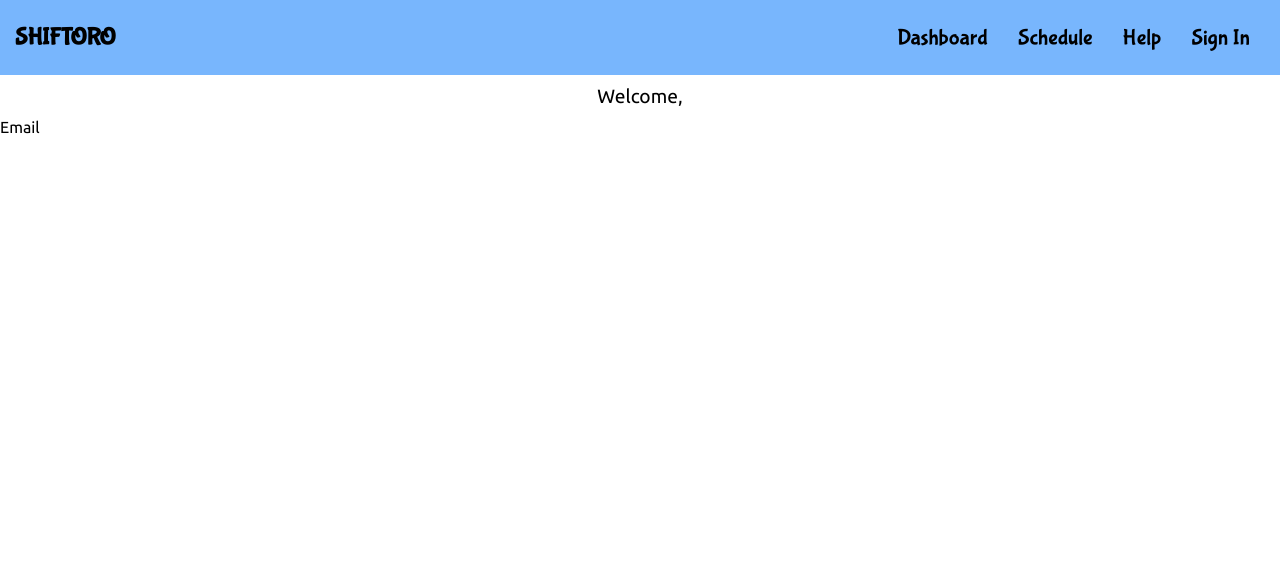
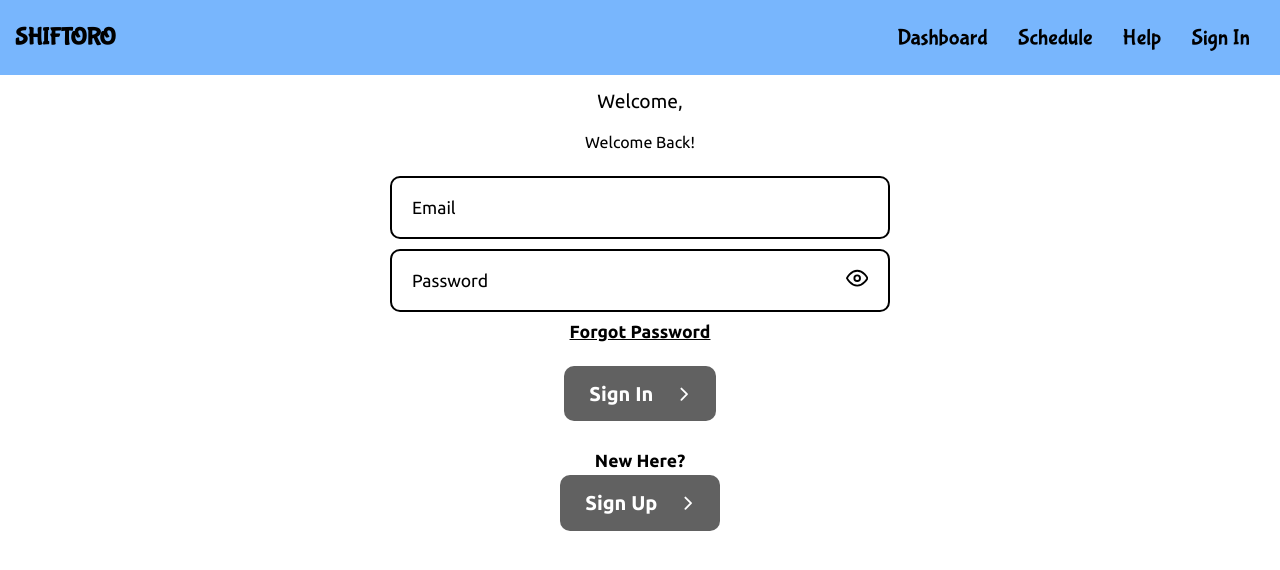
Before and after one commit to DevWig/shiftoro, a React (Create React App) app: page /sign-in in a window 1280 px wide. Shown: the top 570 px of the page. Built offline with nearby package versions, Linux system fonts and the light colour scheme; no server answers.

Commit message:
Build out base functionality of sign in page and add styles to main CSS file

```diff
--- a/src/App.css
+++ b/src/App.css
@@ -14,6 +14,7 @@ h1 {
   justify-content: space-between;
   align-items: center;
   padding: 15px;
+  margin-bottom: 15px;
 }
 
 .logo-container {
@@ -43,3 +44,90 @@ h1 {
   margin: 10px 0;
   text-align: center;
 }
+
+.page-header {
+  width: 100%;
+  margin: 10px 0 25px 0;
+}
+
+.page-container {
+  width: 100%;
+  display: flex;
+  flex-direction: column;
+  align-items: center;
+}
+
+.auth-form {
+  width: 100%;
+  display: flex;
+  flex-direction: column;
+  align-items: center;
+}
+
+.auth-input-container {
+  width: 80%;
+  max-width: 500px;
+  display: flex;
+  justify-content: space-between;
+  border: 2px solid black;
+  border-radius: 10px;
+  padding: 10px;
+  margin: 0 0 10px 0;
+}
+
+.auth-input {
+  width: 80%;
+  max-width: 500px;
+  font-size: 1.1rem;
+  margin: 10px;
+}
+
+.show-password-button {
+  font-size: 1.4rem;
+  margin: auto 10px;
+}
+
+.forgot-password-link {
+  margin: 0 0 25px 0;
+  font-size: 1.1rem;
+  font-weight: 700;
+  text-decoration: underline;
+}
+
+.auth-button {
+  display: flex;
+  justify-content: space-around;
+  align-items: center;
+  font-size: 1.25rem;
+  font-weight: 700;
+  color: white;
+  background: rgb(97, 97, 97);
+  padding: 5px 10px 5px 25px;
+  cursor: pointer;
+  border-radius: 10px;
+}
+
+.auth-button:hover {
+  background-color: rgb(67, 123, 187);
+}
+
+.auth-caret {
+  padding: 10px 10px 6px 10px;
+  font-size: 1.4rem;
+  color: white;
+  margin: 2px 0 0 10px;
+}
+
+.instead-container {
+  margin: 30px 10px;
+  display: flex;
+  flex-direction: column;
+  justify-content: center;
+  align-items: center;
+}
+
+.button-descriptor-text {
+  font-size: 1.1rem;
+  font-weight: 700;
+  margin-bottom: 5px;
+}
--- a/src/pages/SignIn.jsx
+++ b/src/pages/SignIn.jsx
@@ -1,28 +1,101 @@
-import { useState } from 'react'
+import { useState, useContext } from 'react'
 import { Link, useNavigate } from 'react-router-dom'
 import { getAuth, signInWithEmailAndPassword } from 'firebase/auth'
-import {FiEye, FieEyeOff} from 'react-icons/fi'
+import { FiEye, FiEyeOff, FiChevronRight } from 'react-icons/fi'
 
+import FirebaseContext from '../context/FirebaseContext'
 
 function SignIn() {
+  const {setUser} = useContext(FirebaseContext)
+  const [showPassword, setShowPassword] = useState(false)
+  const [formData, setFormData] = useState({
+    email: '',
+    password: '',
+  })
+  const { email, password } = formData
+  const navigate = useNavigate()
+
+  const onChange = (e) => {
+    setFormData((prevState) => ({
+      ...prevState,
+      [e.target.id]: e.target.value,
+    })
+  )}
+
+  const onSubmit = async(e) => {
+    e.preventDefault()
+    console.log('form has been submitted')
+    try {
+      const auth = getAuth()
+      const userCredential = await signInWithEmailAndPassword(auth, email, password)
+
+      if (userCredential.user) {
+        setUser(userCredential.user)
+        navigate('/')
+      }
+
+    } catch (error) {
+      console.log(error)
+    }
+  }
+
   return (
     <>
       <div className="page-container">
         <header>
-          <p className="page-header"></p>
+          <p className="page-header">Welcome Back!</p>
         </header>
-        <main>
-          <form>
+        <form className="auth-form" onSubmit={onSubmit}>
+          <div className="auth-input-container">
             <input
               type="email"
-              className="emailInput"
+              className="auth-input"
               placeholder="Email"
               id="email"
-              // value={email}
-              // onChange={onChange}
+              value={email}
+              onChange={onChange}
             />
-          </form>
-        </main>
+          </div>
+
+          <div className="auth-input-container">
+            <input
+              type={showPassword ? 'text' : 'password'}
+              className='auth-input'
+              placeholder='Password'
+              id='password'
+              value={password}
+              onChange={onChange}
+            />
+            <div
+              className="show-password-button"
+              onClick={() => setShowPassword((prevState) => !prevState)}
+            >
+              {(showPassword) ? <FiEyeOff/> : <FiEye/>}
+            </div>
+          </div>
+          <Link to='/forgot-password' className='forgot-password-link'>Forgot Password</Link>
+          <button className='auth-button'>
+            <p className='auth-text'>
+              Sign In
+            </p>
+            <div className='auth-caret'>
+              <FiChevronRight/>
+            </div>
+          </button>
+        </form>
+        <div className='instead-container'>
+          <p className='button-descriptor-text'>New Here?</p>
+          <Link to='/sign-up'>
+            <div className='auth-button'>
+              <p className='auth-text'>
+                Sign Up
+              </p>
+              <div className='auth-caret'>
+                <FiChevronRight/>
+              </div>
+            </div>
+          </Link>
+        </div>
       </div>
     </>
 
```
